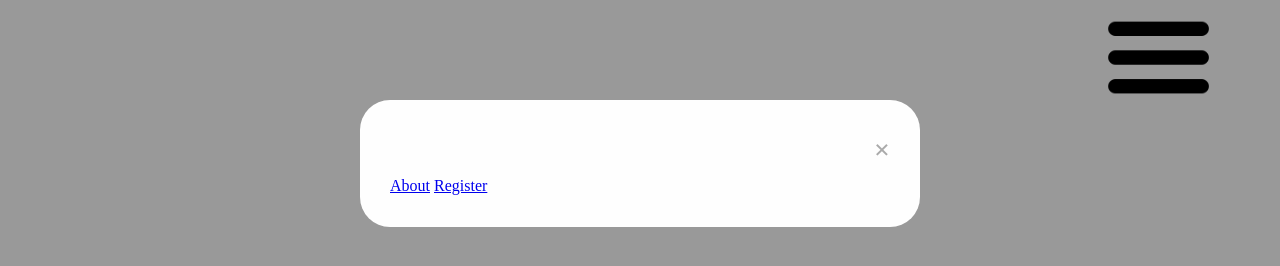
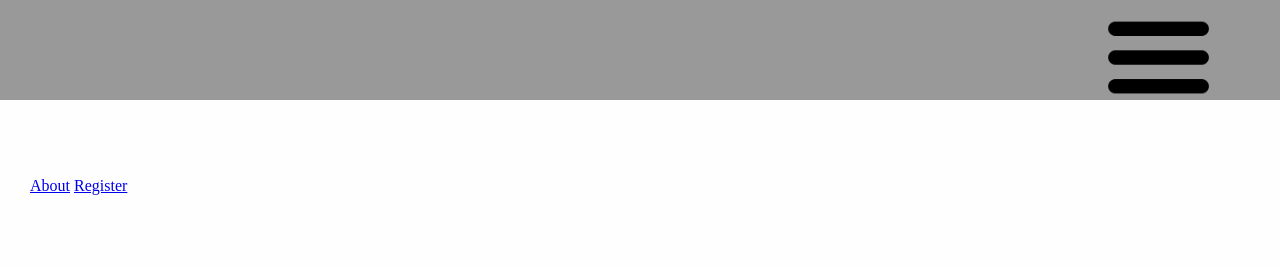
Before and after one commit to chiaski/srccfair, a plain HTML site: page index.html in a window 1280 px wide. Both pictures are taken after a click on the picture 1158 px from the left and 57 px from the top of the page. Drawn offline with nearby package versions, Linux system fonts and the light colour scheme.

Commit message:
updated modal

```diff
--- a/css/main.css
+++ b/css/main.css
@@ -97,7 +97,7 @@
 .modal {
 	display: none;
 	position: fixed;
-    z-index: 1;
+	z-index: 10;
 	padding-top: 100px;
 	left: 0;
 	top: 0;
@@ -111,8 +111,8 @@
 	background-color: #FEFEFE;
 	margin: auto;
 	padding: 30px;
-    border-radius: 30px;
-    width: 500px;
+	width: 100%;
+	height: 100%;
 	font-family: "Oxygen";
 }
 
```
Lines whose indentation alone changed are shown as unchanged.
